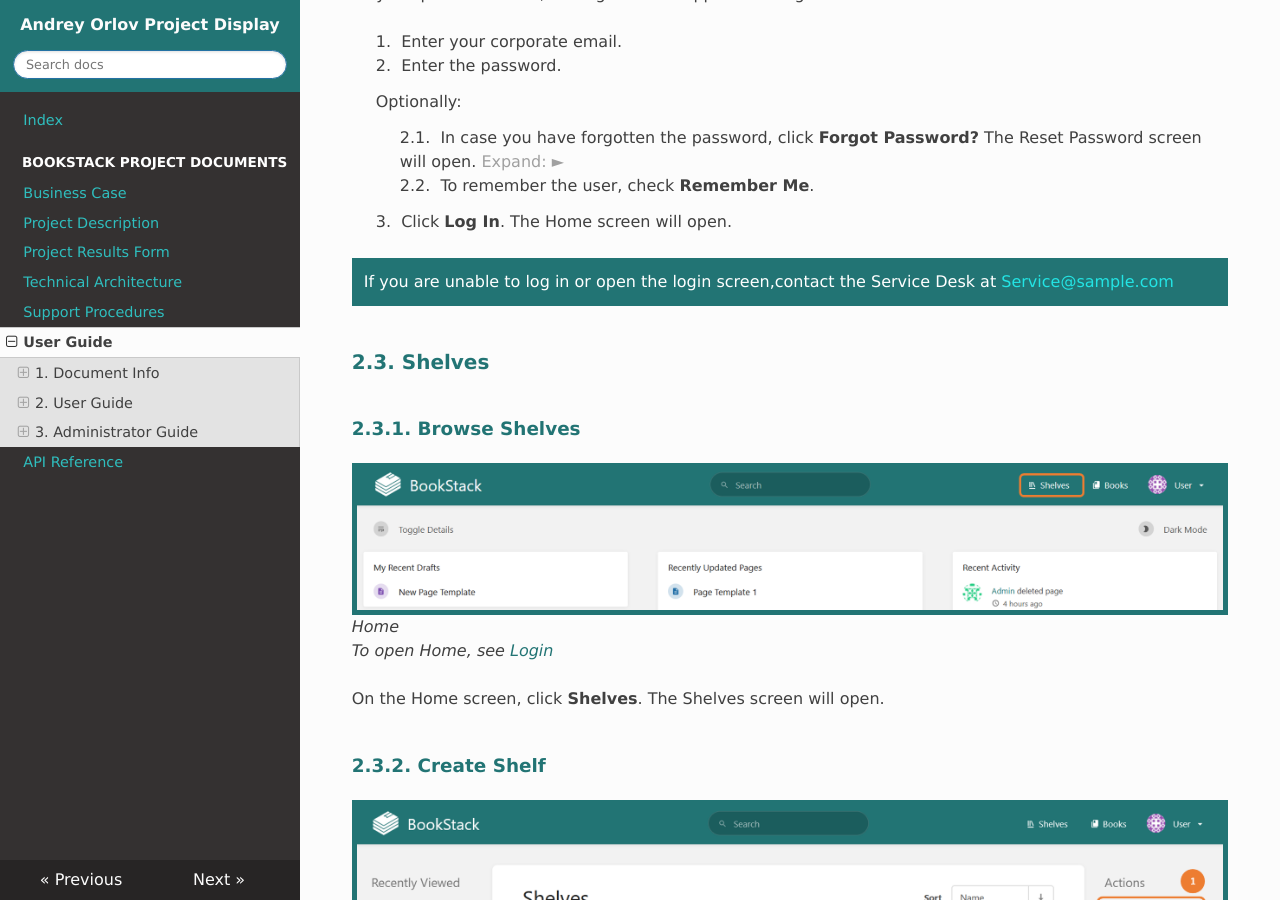
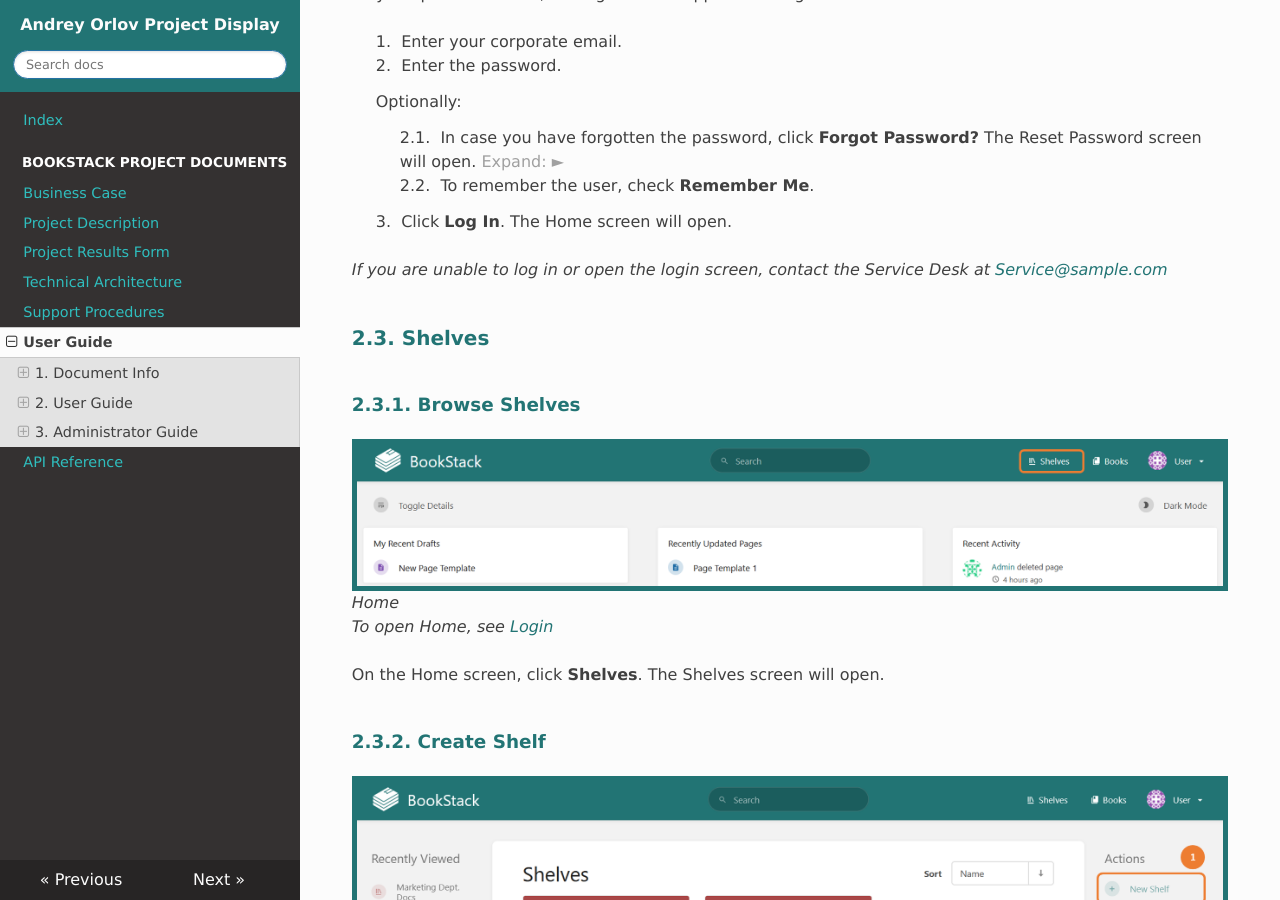
Before and after one commit to AndrewDOrlov/andrewdorlov.github.io, an MkDocs documentation site: the page built from docs/BookStackUG.md, in a window 1280 px wide and 900 px high, scrolled down 2113 px. Built offline with MkDocs 1.6.1, drawn with Linux system fonts in a browser that asks for light colours; nearby versions of some CDN libraries; part of the change alters nothing that is shown.

```diff
--- a/docs/BookStackUG.md
+++ b/docs/BookStackUG.md
@@ -77,8 +77,7 @@ As you open BookStack, the login screen appears. To log in:
 
 3. Click **Log In**. The Home screen will open.
 
-!!! note ""
-    If you are unable to log in or open the login screen,contact the Service Desk at [Service@sample.com](mailto:Service@sample.com)
+*If you are unable to log in or open the login screen, contact the Service Desk at [Service@sample.com](mailto:Service@sample.com)*
 
 ### 2.3. Shelves
 
--- a/docs/stylesheets/extra.css
+++ b/docs/stylesheets/extra.css
@@ -77,7 +77,6 @@
 .note summary{
     background-color: #dff4f4 !important;
 }
-
 
 .note pre code{
     margin: 10px !important;
```
